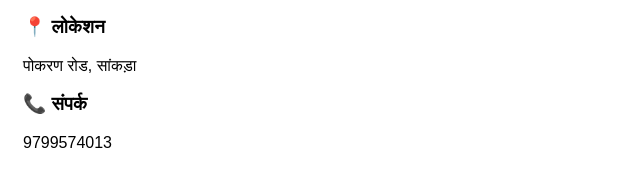
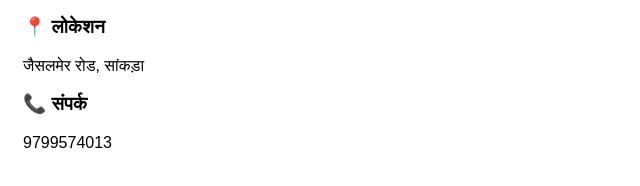
Before and after one commit to insu27980-cmd/marudhra-veg-restaurant, a plain HTML site: page index.html in a window 1280 px wide. Shown: the part 238-424 px from the top of the page, 0-640 px from the left. Drawn offline with Linux system fonts and the light colour scheme.

Commit message:
Update index.html

```diff
--- a/index.html
+++ b/index.html
@@ -18,7 +18,7 @@
 </ul>
 
 <h3>📍 लोकेशन</h3>
-<p>पोकरण रोड, सांकड़ा</p>
+<p> जैसलमेर रोड, सांकड़ा</p>
 
 <h3>📞 संपर्क</h3>
 <p>9799574013</p>
```
